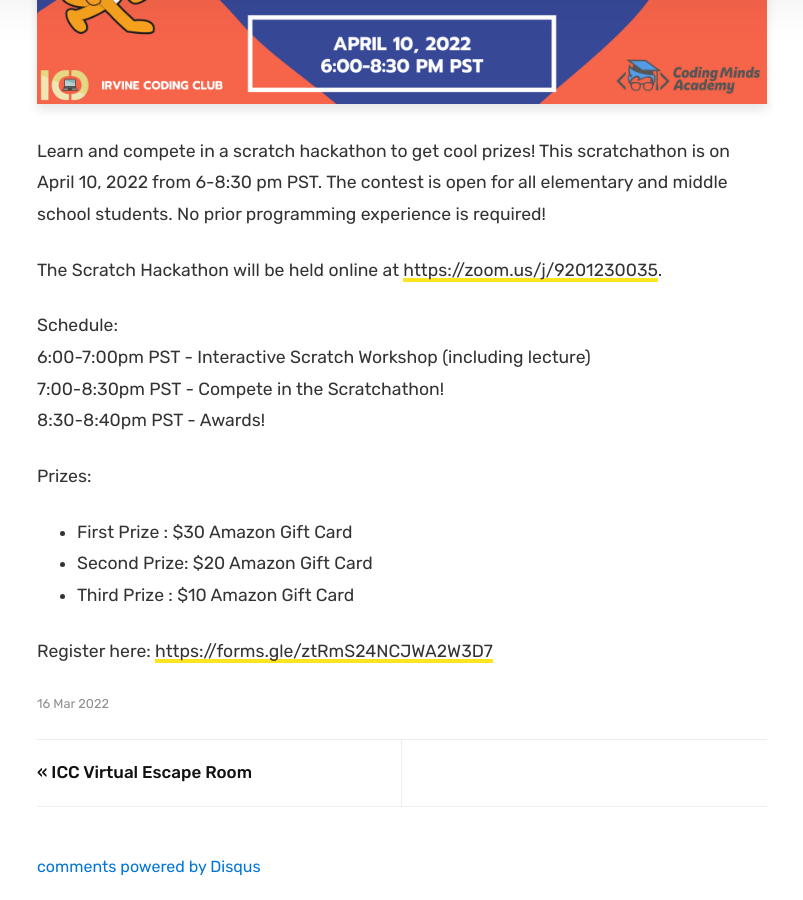
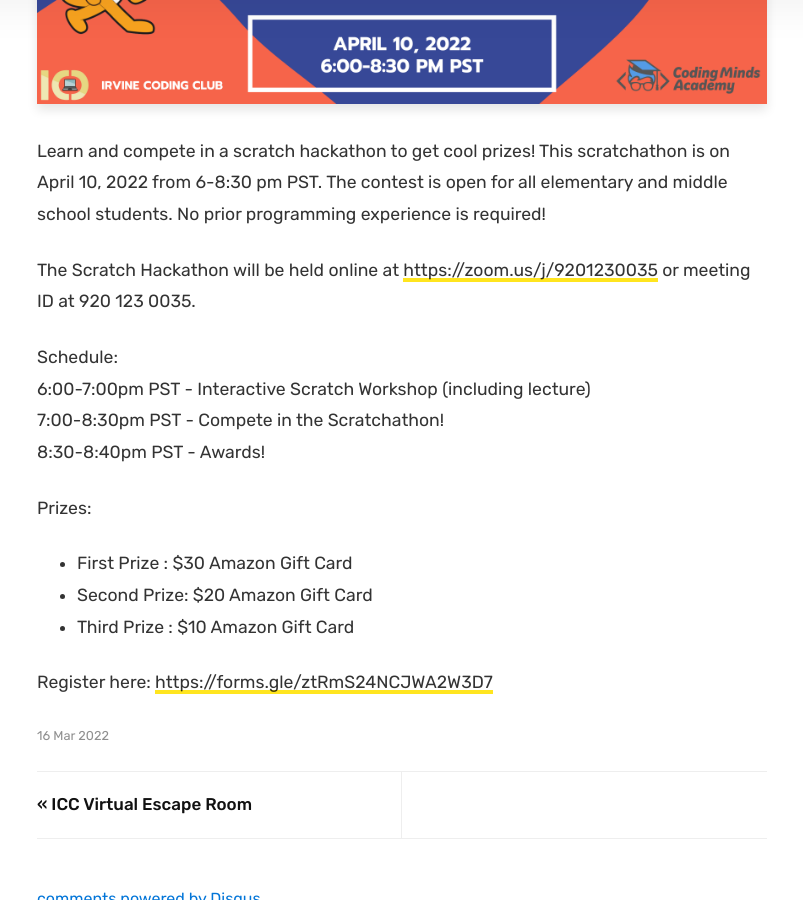
Before and after one commit to irvinecodingclub/irvinecodingclub.github.io, a Jekyll site: the page built from _posts/2022-03-16-scratchathon.md, in a window 1280 px wide and 900 px high, scrolled down 443 px. Shown: the whole window, without its empty margins (48-851 px from the left). Built offline with Jekyll 4.4.1, drawn with Linux system fonts in a browser that asks for light colours; comment, search, counter and statistics services are not loaded.

Commit message:
Update 2022-03-16-scratchathon.md

```diff
--- a/_posts/2022-03-16-scratchathon.md
+++ b/_posts/2022-03-16-scratchathon.md
@@ -13,7 +13,7 @@ Learn and compete in a scratch hackathon to get cool prizes! This scratchathon i
 The contest is open for all elementary and middle school students.
 No prior programming experience is required!
 
-The Scratch Hackathon will be held online at [https://zoom.us/j/9201230035](https://zoom.us/j/9201230035).
+The Scratch Hackathon will be held online at [https://zoom.us/j/9201230035](https://zoom.us/j/9201230035) or meeting ID at 920 123 0035.
 
 Schedule:
 6:00-7:00pm PST - Interactive Scratch Workshop (including lecture)
```
